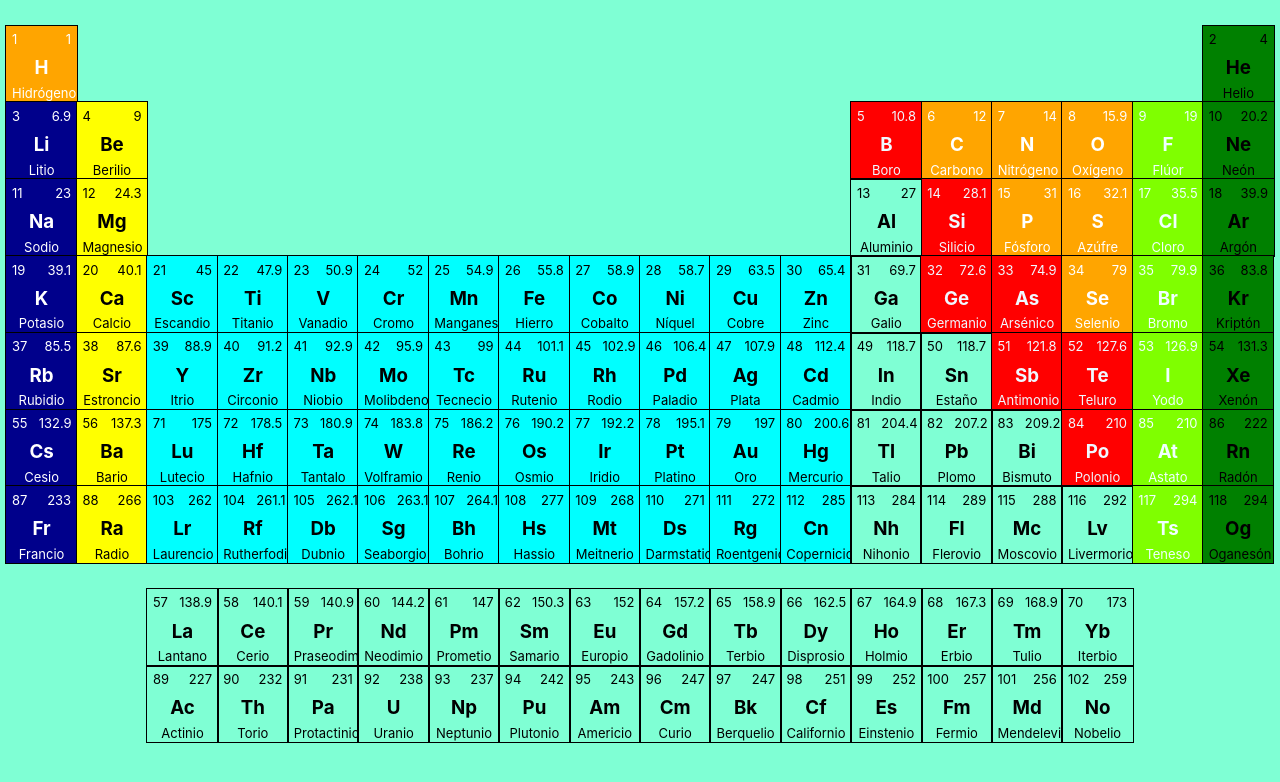
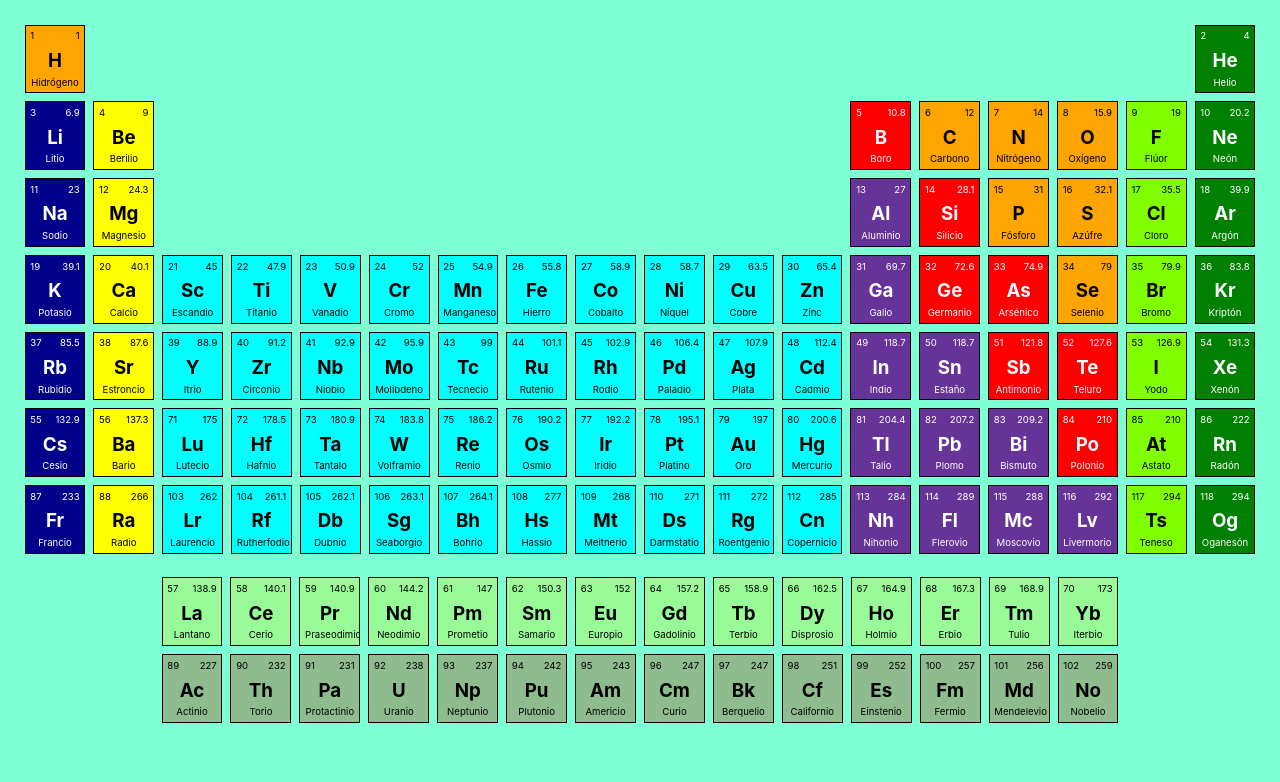
Before and after one commit to viridianacano/REACT-TABLA-PERIODICA, a React (Create React App) app: page / in a window 1280 px wide. Shown: the top 782 px of the page. Built offline with nearby package versions, Linux system fonts and the light colour scheme.

Commit message:
Actualiza a grid CSS

```diff
--- a/src/App.js
+++ b/src/App.js
@@ -5,133 +5,44 @@ import data from './table_data';
 function App() {
 
   const row1 = data.elementos.slice(0, 2);
-  const row2_1 = data.elementos.slice(2, 4);
-  const row2_2 = data.elementos.slice(4, 10);
-  const row3_1 = data.elementos.slice(10, 12);
-  const row3_2 = data.elementos.slice(12, 18);
-  const row4 = data.elementos.slice(18,36);
-  const row5= data.elementos.slice(36,54);
-  const row6= data.elementos.slice(54,72);
-  const row7= data.elementos.slice(72,90);
-  const row8= data.elementos.slice(90,104);
-  const row9=data.elementos.slice(104,118);
-
-
+  const row2 = data.elementos.slice(2, 10);
+  const row3 = data.elementos.slice(10, 18);
+  const lastRows = data.elementos.slice(18,90);
+  const bottomRows = data.elementos.slice(90,118);
 
   return (
     <div className="App">
-      <div className="table">
-        <div className="row">
+      <div className="top-table">
       {
         row1.map( ( {nombre, simbolo, grupo, id, masa_atomica} ) =>
           <Element key={id} num={id} masa={masa_atomica} name={nombre} symbol={simbolo} group={grupo} />
         )
       }
-        </div>
-
-        <div className="row">
-          <div className="sub-row">
       {
-            row2_1.map( ( {nombre, simbolo, grupo, id, masa_atomica } ) =>
-              <Element key={id} num={id} masa={masa_atomica} name={nombre} symbol={simbolo} group={grupo}/>
+        row2.map( ( {nombre, simbolo, grupo, id, masa_atomica} ) =>
+          <Element key={id} num={id} masa={masa_atomica} name={nombre} symbol={simbolo} group={grupo} />
+        )
+      }
+      {
+        row3.map( ( {nombre, simbolo, grupo, id, masa_atomica} ) =>
+          <Element key={id} num={id} masa={masa_atomica} name={nombre} symbol={simbolo} group={grupo} />
+        )
+      }
+      {
+        lastRows.map( ( {nombre, simbolo, grupo, id, masa_atomica} ) =>
+          <Element key={id} num={id} masa={masa_atomica} name={nombre} symbol={simbolo} group={grupo} />
         )
       }
       </div>
 
-          <div className="sub-row">
+      <div className="bottom-table">
       {
-            row2_2.map( ( {nombre, simbolo, grupo, id, masa_atomica} ) =>
-              <Element key={id} num={id} masa={masa_atomica} name={nombre} symbol={simbolo} group={grupo}/>
+        bottomRows.map( ( {nombre, simbolo, grupo, id, masa_atomica} ) =>
+          <Element key={id} num={id} masa={masa_atomica} name={nombre} symbol={simbolo} group={grupo} />
         )
       }
       </div>
     </div>
-
-        <div className="row">
-          <div className="sub-row">
-          {
-            row3_1.map( ( {nombre, simbolo, grupo, id, masa_atomica} ) =>
-              <Element key={id} num={id} masa={masa_atomica} name={nombre} symbol={simbolo} group={grupo}/>
-            )
-          }
-          </div>
-
-          <div className="sub-row">
-          {
-            row3_2.map( ( {nombre, simbolo, grupo, id, masa_atomica} ) =>
-              <Element key={id} num={id} masa={masa_atomica} name={nombre} symbol={simbolo} group={grupo}/>
-            )
-          }
-          </div>
-        </div>
-
-        <div className="row">
-        {
-          row4.map( ( {nombre, simbolo,grupo,id, masa_atomica} ) =>
-            <Element key={id} num={id} masa={masa_atomica} name={nombre} symbol={simbolo} group={grupo}/>
-          )
-        }
-        </div>
-
-        <div className="row">
-        {
-          row5.map( ( {nombre, simbolo,grupo,id, masa_atomica} ) =>
-            <Element key={id} num={id} masa={masa_atomica} name={nombre} symbol={simbolo} group={grupo}/>
-          )
-        }
-        </div>
-
-        <div className="row">
-        {
-          row6.map( ( {nombre, simbolo,grupo,id, masa_atomica} ) =>
-            <Element key={id} num={id} masa={masa_atomica} name={nombre} symbol={simbolo} group={grupo}/>
-          )
-        }
-        </div>
-
-        <div className="row">
-        {
-          row7.map( ( {nombre, simbolo,grupo,id, masa_atomica} ) =>
-            <Element key={id} num={id} masa={masa_atomica} name={nombre} symbol={simbolo} group={grupo}/>
-          )
-        }
-        </div>
-
-
-
-
-      </div>
-
-
-      <div className="table">
-        <div className="row down">
-        {
-          row8.map( ( {nombre, simbolo,grupo,id, masa_atomica} ) =>
-            <Element key={id} num={id} masa={masa_atomica} name={nombre} symbol={simbolo} group={grupo}/>
-          )
-        }
-        </div>
-
-        <div className="row down">
-        {
-          row9.map( ( {nombre, simbolo,grupo,id, masa_atomica} ) =>
-            <Element key={id} num={id} masa={masa_atomica} name={nombre} symbol={simbolo} group={grupo}/>
-          )
-        }
-        </div>
-
-
-
-      </div>
-
-
-
-
-    </div>
-
-
-
-
   );
 }
 
--- a/src/components/Element/Element.styles.css
+++ b/src/components/Element/Element.styles.css
@@ -1,20 +1,46 @@
-:root {
-    --element-width: calc(99vw/18);
-    --element-height: calc(90vw*1.2/18);
+h3 {
+    margin: 5%;
 }
 
-.table {
-    margin-top: 2%;
-    margin-bottom: 2%;
+.App {
+    transition: all 1s ease;
+    perspective-origin: 150% 150%;
+}
+
+.App:active {
+    transform: scale(0.8) rotateX(-45deg) rotateZ(-20deg);
+}
+
+.top-table {
+    display: grid;
+    margin: 2%;
+    grid-template-rows: repeat(7, 1fr);
+    grid-template-columns: repeat(18, 1fr);
+    grid-gap: 10px;
+}
+
+.bottom-table {
+    display: grid;
+    margin: 2% 12.7%;
+    grid-template-rows: repeat(2, 1fr);
+    grid-template-columns: repeat(14, 1fr);
+    grid-gap: 10px;
+}
+
+.top-table .element:nth-child(2){
+    grid-column: 18/19;
+}
+
+.top-table .element:nth-child(5),
+.top-table .element:nth-child(13) {
+    grid-column: 13/14;
 }
 
 .element {
-    width: var(--element-width);
-    height: var(--element-height);
     box-sizing: content-box;
     outline: 1px solid black;
     overflow: hidden;
-    transition: all 0.5s ease-in-out;
+    transition: all 0.3s ease-in-out;
 }
 
 .element:hover{
@@ -22,7 +48,7 @@
 }
 
 .element p {
-    font-size: small;
+    font-size: 0.6rem;
     margin: 8%;
 }
 
@@ -33,13 +59,11 @@
 
 .row {
     display: flex;
-    margin: 0 0.5%;
     justify-content: space-between;
 }
 
 .down{
     justify-content: center;
-
 }
 
 .sub-row {
@@ -48,16 +72,17 @@
 }
 
 .no-metal {
-    color: white;
+    color: black;
     background-color: orange;
 }
 
 .halo{
     background-color:chartreuse;
-    color:azure;
+    color:black;
 }
 .gas-noble {
     background-color: green;
+    color: white;
 }
 
 .metal-alc {
@@ -74,11 +99,22 @@
     color: aliceblue;
 }
 
-h3 {
-    margin: 5%;
-}
-
 .metal-trans{
     background-color:aqua;
     color:black;
 }
+
+.otros{
+    background-color: rebeccapurple;
+    color:white;
+}
+
+.lantanido{
+    background-color: palegreen;
+    color:black;
+}
+
+.actinido{
+    background-color: darkseagreen;
+    color:black;
+}
```
Lines whose indentation alone changed are shown as unchanged.
